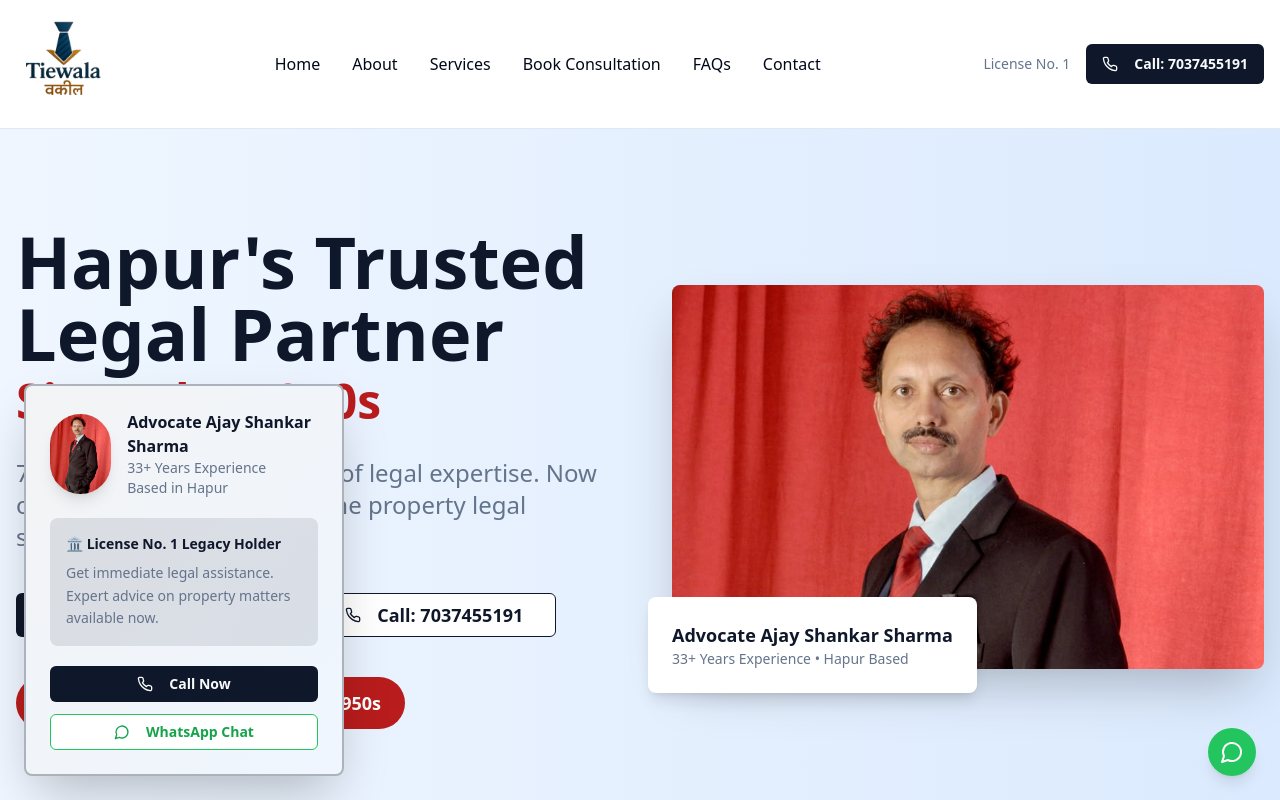
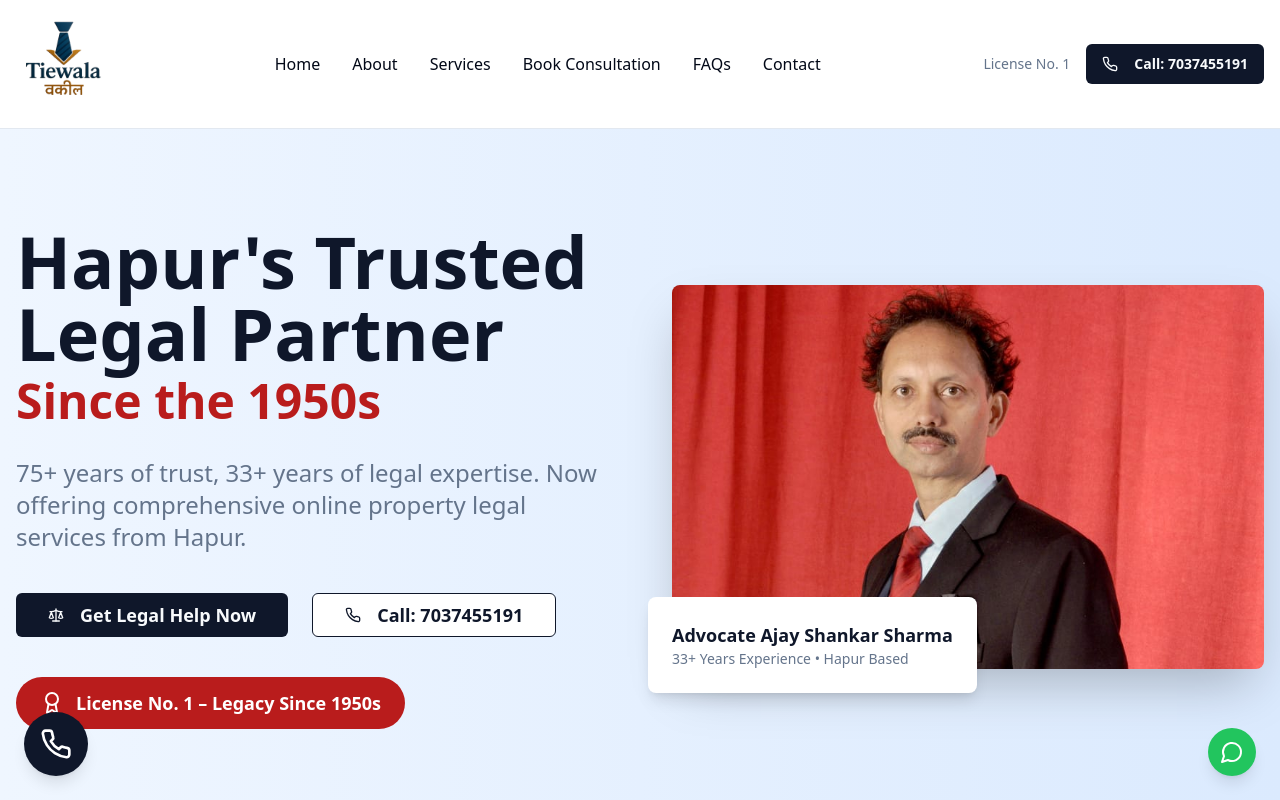
Before and after one commit to UpGrowBharat/tie-legacy-website-builder, a React (Vite) app: page / in a window 1280 px wide. Shown: the top 800 px of the page. Built offline with nearby package versions, Linux system fonts and the light colour scheme.

Commit message:
Refactor: Implement floating button with hover effect
Refactored the floating WhatsApp and call buttons into a single button that expands on hover, providing a cleaner UI.

```diff
--- a/src/pages/Index.tsx
+++ b/src/pages/Index.tsx
@@ -103,9 +103,15 @@ const Index = () => {
         <MessageCircle className="w-6 h-6" />
       </a>
 
-      {/* Enhanced Side Consultant Widget */}
-      <div className="fixed left-6 bottom-6 z-40 hidden lg:block">
-        <Card className="w-80 shadow-2xl border-2 border-primary/30 bg-gradient-to-br from-primary/5 to-blue-50">
+      {/* Enhanced Hover Consultant Widget */}
+      <div className="fixed left-6 bottom-6 z-40 hidden lg:block group">
+        {/* Compact Button - Always Visible */}
+        <div className="w-16 h-16 bg-primary rounded-full shadow-lg cursor-pointer flex items-center justify-center group-hover:opacity-0 transition-all duration-300">
+          <Phone className="w-8 h-8 text-white" />
+        </div>
+
+        {/* Expanded Card - Shows on Hover */}
+        <Card className="absolute bottom-0 left-0 w-80 shadow-2xl border-2 border-primary/30 bg-gradient-to-br from-primary/5 to-blue-50 opacity-0 group-hover:opacity-100 transition-all duration-300 transform translate-y-4 group-hover:translate-y-0">
           <CardContent className="p-6">
             <div className="flex items-center space-x-4 mb-5">
               <div className="w-20 h-20 rounded-full overflow-hidden border-3 border-primary shadow-lg">
```
